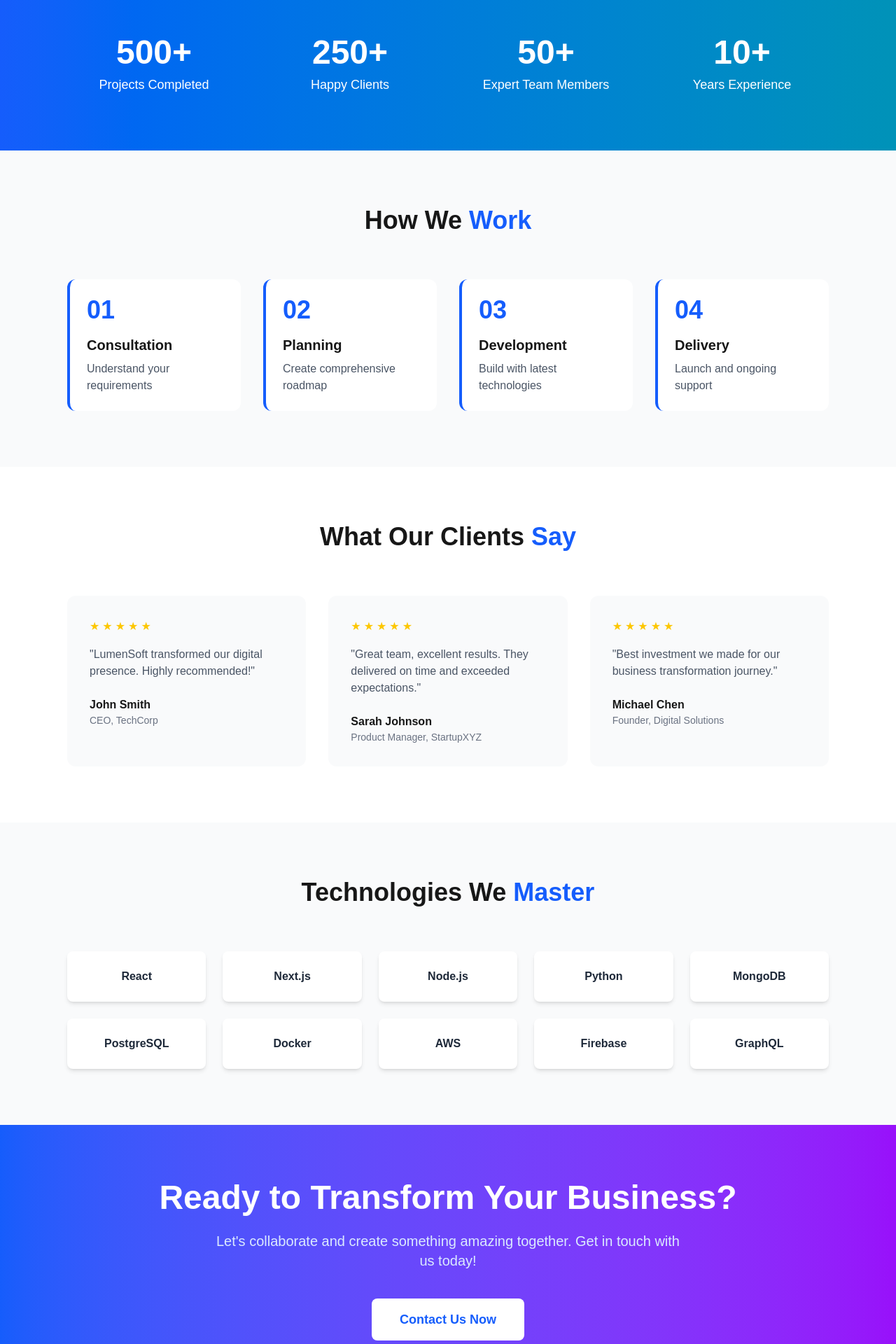
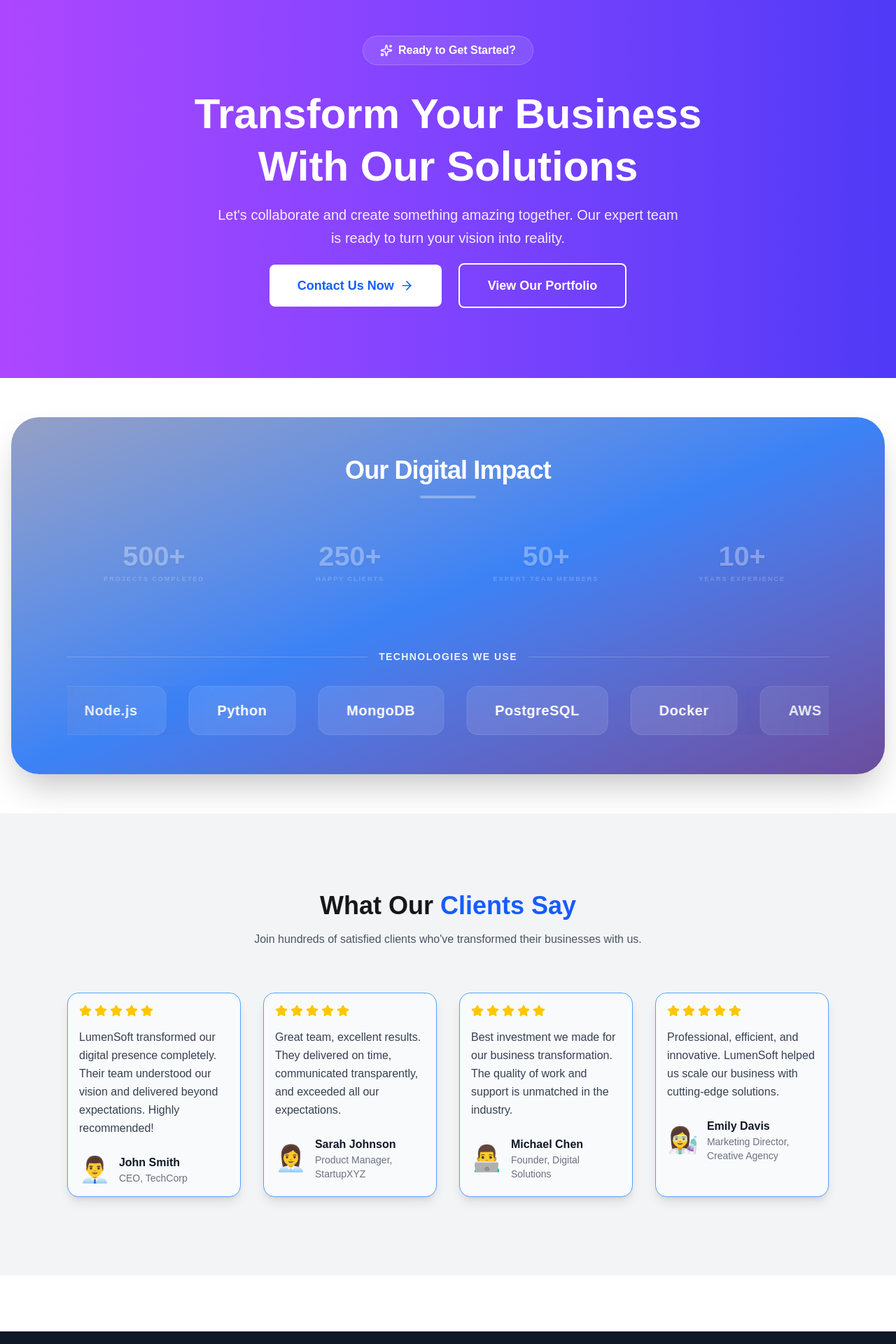
Before and after one commit to Tamanna-salma/Next-js-project-1, a Next.js app: page / in a window 1280 px wide. Shown: the part 2280-4200 px from the top of the page at 70% size. Built offline with nearby package versions, Linux system fonts and the light colour scheme.

Commit message:
testimonials section added

```diff
--- a/src/app/page.jsx
+++ b/src/app/page.jsx
@@ -2,184 +2,24 @@
 import Image from "next/image";
 import Banner from "@/components/Banner/Banner";
 import Category from "@/components/Category/Category";
-import { motion } from 'framer-motion';
-import { CheckCircle2, Users, Zap, Globe, TrendingUp, Award, Code } from 'lucide-react';
+import CTA from "@/components/CTA/CTA";
+import Features from "@/components/Features/Features";
+import Stats from "@/components/Stats/Stats";
+import Testimonials from "@/components/Testimonials/Testimonials";
 
 export default function Home() {
-  const features = [
-    { icon: <Zap className="w-8 h-8" />, title: "Lightning Fast", desc: "Optimized performance" },
-    { icon: <Globe className="w-8 h-8" />, title: "Global Reach", desc: "Worldwide support" },
-    { icon: <Award className="w-8 h-8" />, title: "Award Winning", desc: "Industry recognized" },
-    { icon: <Code className="w-8 h-8" />, title: "Clean Code", desc: "Best practices" }
-  ];
 
-  const testimonials = [
-    { name: "John Smith", role: "CEO, TechCorp", text: "LumenSoft transformed our digital presence. Highly recommended!" },
-    { name: "Sarah Johnson", role: "Product Manager, StartupXYZ", text: "Great team, excellent results. They delivered on time and exceeded expectations." },
-    { name: "Michael Chen", role: "Founder, Digital Solutions", text: "Best investment we made for our business transformation journey." }
-  ];
 
   return (
     <div>
       <Banner />
       <Category />
+      <Features></Features>
+      <CTA></CTA>
+      <Stats></Stats>
+      <Testimonials></Testimonials>
 
-      {/* Section 2: Features */}
-      <section className="py-20 bg-white dark:bg-[#0a0f1d]">
-        <div className="container mx-auto px-6 md:px-24">
-          <h2 className="text-4xl font-bold text-center mb-16 dark:text-white">
-            Why Choose <span className="text-blue-600">LumenSoft?</span>
-          </h2>
-          <div className="grid grid-cols-1 md:grid-cols-4 gap-8">
-            {features.map((feature, i) => (
-              <motion.div
-                key={i}
-                whileHover={{ y: -10 }}
-                className="p-8 bg-gray-50 dark:bg-slate-800 rounded-xl text-center"
-              >
-                <div className="flex justify-center mb-4 text-blue-600">{feature.icon}</div>
-                <h3 className="text-xl font-bold mb-2 dark:text-white">{feature.title}</h3>
-                <p className="text-gray-600 dark:text-gray-400">{feature.desc}</p>
-              </motion.div>
-            ))}
-          </div>
-        </div>
-      </section>
 
-      {/* Section 3: Stats */}
-      <section className="py-20 bg-gradient-to-r from-blue-600 to-cyan-600">
-        <div className="container mx-auto px-6 md:px-24">
-          <div className="grid grid-cols-1 md:grid-cols-4 gap-8 text-white">
-            <motion.div
-              initial={{ opacity: 0, y: 20 }}
-              whileInView={{ opacity: 1, y: 0 }}
-              className="text-center"
-            >
-              <h3 className="text-5xl font-bold">500+</h3>
-              <p className="text-lg mt-2">Projects Completed</p>
-            </motion.div>
-            <motion.div
-              initial={{ opacity: 0, y: 20 }}
-              whileInView={{ opacity: 1, y: 0 }}
-              transition={{ delay: 0.1 }}
-              className="text-center"
-            >
-              <h3 className="text-5xl font-bold">250+</h3>
-              <p className="text-lg mt-2">Happy Clients</p>
-            </motion.div>
-            <motion.div
-              initial={{ opacity: 0, y: 20 }}
-              whileInView={{ opacity: 1, y: 0 }}
-              transition={{ delay: 0.2 }}
-              className="text-center"
-            >
-              <h3 className="text-5xl font-bold">50+</h3>
-              <p className="text-lg mt-2">Expert Team Members</p>
-            </motion.div>
-            <motion.div
-              initial={{ opacity: 0, y: 20 }}
-              whileInView={{ opacity: 1, y: 0 }}
-              transition={{ delay: 0.3 }}
-              className="text-center"
-            >
-              <h3 className="text-5xl font-bold">10+</h3>
-              <p className="text-lg mt-2">Years Experience</p>
-            </motion.div>
-          </div>
-        </div>
-      </section>
-
-      {/* Section 4: How It Works */}
-      <section className="py-20 bg-gray-50 dark:bg-[#0a0f1d]">
-        <div className="container mx-auto px-6 md:px-24">
-          <h2 className="text-4xl font-bold text-center mb-16 dark:text-white">
-            How We <span className="text-blue-600">Work</span>
-          </h2>
-          <div className="grid grid-cols-1 md:grid-cols-4 gap-8">
-            {[
-              { step: "01", title: "Consultation", desc: "Understand your requirements" },
-              { step: "02", title: "Planning", desc: "Create comprehensive roadmap" },
-              { step: "03", title: "Development", desc: "Build with latest technologies" },
-              { step: "04", title: "Delivery", desc: "Launch and ongoing support" }
-            ].map((item, i) => (
-              <motion.div
-                key={i}
-                whileHover={{ scale: 1.05 }}
-                className="p-6 bg-white dark:bg-slate-800 rounded-xl border-l-4 border-blue-600"
-              >
-                <span className="text-4xl font-bold text-blue-600">{item.step}</span>
-                <h3 className="text-xl font-bold mt-4 dark:text-white">{item.title}</h3>
-                <p className="text-gray-600 dark:text-gray-400 mt-2">{item.desc}</p>
-              </motion.div>
-            ))}
-          </div>
-        </div>
-      </section>
-
-      {/* Section 5: Testimonials */}
-      <section className="py-20 bg-white dark:bg-[#0a0f1d]">
-        <div className="container mx-auto px-6 md:px-24">
-          <h2 className="text-4xl font-bold text-center mb-16 dark:text-white">
-            What Our Clients <span className="text-blue-600">Say</span>
-          </h2>
-          <div className="grid grid-cols-1 md:grid-cols-3 gap-8">
-            {testimonials.map((testimonial, i) => (
-              <motion.div
-                key={i}
-                whileHover={{ y: -5 }}
-                className="p-8 bg-gray-50 dark:bg-slate-800 rounded-xl"
-              >
-                <div className="flex gap-1 mb-4">
-                  {[...Array(5)].map((_, j) => (
-                    <span key={j} className="text-yellow-400">★</span>
-                  ))}
-                </div>
-                <p className="text-gray-600 dark:text-gray-300 mb-6">"{testimonial.text}"</p>
-                <h4 className="font-bold dark:text-white">{testimonial.name}</h4>
-                <p className="text-sm text-gray-500">{testimonial.role}</p>
-              </motion.div>
-            ))}
-          </div>
-        </div>
-      </section>
-
-      {/* Section 6: Technologies */}
-      <section className="py-20 bg-gray-50 dark:bg-[#0a0f1d]">
-        <div className="container mx-auto px-6 md:px-24">
-          <h2 className="text-4xl font-bold text-center mb-16 dark:text-white">
-            Technologies We <span className="text-blue-600">Master</span>
-          </h2>
-          <div className="grid grid-cols-2 md:grid-cols-5 gap-6 text-center">
-            {["React", "Next.js", "Node.js", "Python", "MongoDB", "PostgreSQL", "Docker", "AWS", "Firebase", "GraphQL"].map((tech, i) => (
-              <motion.div
-                key={i}
-                whileHover={{ scale: 1.1 }}
-                className="p-6 bg-white dark:bg-slate-800 rounded-lg font-bold text-gray-800 dark:text-white shadow-md"
-              >
-                {tech}
-              </motion.div>
-            ))}
-          </div>
-        </div>
-      </section>
-
-      {/* Section 7: CTA */}
-      <section className="py-20 bg-gradient-to-r from-blue-600 to-purple-600">
-        <div className="container mx-auto px-6 md:px-24 text-center">
-          <h2 className="text-4xl md:text-5xl font-bold text-white mb-6">
-            Ready to Transform Your Business?
-          </h2>
-          <p className="text-xl text-blue-100 mb-10 max-w-2xl mx-auto">
-            Let's collaborate and create something amazing together. Get in touch with us today!
-          </p>
-          <motion.button
-            whileHover={{ scale: 1.05 }}
-            className="px-10 py-4 bg-white text-blue-600 font-bold rounded-lg text-lg hover:shadow-xl transition-all"
-          >
-            Contact Us Now
-          </motion.button>
-        </div>
-      </section>
     </div>
   );
 }
--- a/src/components/CTA/CTA.jsx
+++ b/src/components/CTA/CTA.jsx
@@ -3,14 +3,16 @@ import React from 'react';
 import { motion } from 'framer-motion';
 import { ArrowRight, Sparkles } from 'lucide-react';
 
+
 const CTA = () => {
+
   return (
-    <section className="py-14 bg-gradient-to-r from-purple-600 to-indigo-600 relative overflow-hidden">
+    <section className="py-14 bg-gradient-to-r from-purple-500 to-indigo-600 relative overflow-hidden">
       {/* Background Elements */}
-      <div className="absolute top-0 right-0 w-96 h-96 bg-white/5 rounded-full blur-3xl -z-10" />
+      <div className="absolute top-0 right-0  bg-white/5 rounded-full blur-3xl -z-10" />
       <div className="absolute bottom-0 left-0 w-96 h-96 bg-white/5 rounded-full blur-3xl -z-10" />
 
-      <div className="max-w-7xl mx-auto px-6 md:px-24 p-14">
+      <div className="max-w-7xl mx-auto px-6 md:px-24 p-6">
 
         <motion.div
           initial={{ opacity: 0, y: 20 }}
@@ -30,17 +32,17 @@ const CTA = () => {
           </motion.div>
 
           {/* Main Heading */}
-          <h2 className="text-4xl md:text-5xl lg:text-6xl font-black text-white mb-6 leading-tight">
+          <h2 className="text-2xl md:text-4xl lg:text-6xl font-black text-white mb-4 leading-tight">
             Transform Your Business <br /> With Our Solutions
           </h2>
 
           {/* Description */}
-          <p className="text-lg md:text-xl text-white/90 max-w-2xl mx-auto mb-10 leading-relaxed">
+          <p className="text-lg md:text-xl text-white/90 max-w-2xl mx-auto mb-5 leading-relaxed">
             Let's collaborate and create something amazing together. Our expert team is ready to turn your vision into reality.
           </p>
 
           {/* CTA Buttons */}
-          <div className="flex flex-col md:flex-row gap-6 justify-center items-center mb-12">
+          <div className="flex flex-col md:flex-row gap-6 justify-center items-center mb-5">
             <motion.button
               whileHover={{ scale: 1.05 }}
               whileTap={{ scale: 0.95 }}
@@ -59,34 +61,6 @@ const CTA = () => {
             </motion.button>
           </div>
 
-          {/* Stats */}
-          <div className="grid grid-cols-3 gap-6 pt-8 border-t border-white/20">
-            <motion.div
-              initial={{ opacity: 0, y: 10 }}
-              whileInView={{ opacity: 1, y: 0 }}
-              transition={{ delay: 0 }}
-            >
-              <h4 className="text-3xl font-bold text-white">500+</h4>
-              <p className="text-white/80 text-sm mt-1">Projects Done</p>
-            </motion.div>
-            <motion.div
-              initial={{ opacity: 0, y: 10 }}
-              whileInView={{ opacity: 1, y: 0 }}
-              transition={{ delay: 0.1 }}
-            >
-              <h4 className="text-3xl font-bold text-white">250+</h4>
-              <p className="text-white/80 text-sm mt-1">Happy Clients</p>
-            </motion.div>
-            <motion.div
-              initial={{ opacity: 0, y: 10 }}
-              whileInView={{ opacity: 1, y: 0 }}
-              transition={{ delay: 0.2 }}
-            >
-              <h4 className="text-3xl font-bold text-white">10+</h4>
-              <p className="text-white/80 text-sm mt-1">Years Experience</p>
-            </motion.div>
-          </div>
-
         </motion.div>
       </div>
     </section>
--- a/src/components/Stats/Stats.jsx
+++ b/src/components/Stats/Stats.jsx
@@ -14,15 +14,15 @@ const Stats = () => {
   const technologies = ["React", "Next.js", "Node.js", "Python", "MongoDB", "PostgreSQL", "Docker", "AWS", "Firebase", "GraphQL", "Vue.js", "TypeScript"];
 
   return (
-    <section className="py-16 px-4">
+    <section className="py-14 px-4">
 
-      <div className="max-w-7xl mx-auto bg-gradient-to-br from-[#9da6c5] via-[#3b82f6] to-[#6b4d9e] text-white shadow-2xl rounded-[2.5rem] overflow-hidden">
+      <div className="max-w-7xl mx-auto bg-gradient-to-br from-[#959fc5] via-[#3b82f6] to-[#6b4d9e] text-white shadow-2xl rounded-[2.5rem] overflow-hidden">
 
         <div className="py-14 px-6 md:px-20">
 
           {/* Header */}
           <div className="text-center mb-12">
-            <h2 className="text-2xl md:text-4xl font-black tracking-tight">
+            <h2 className="text-xl md:text-4xl font-black tracking-tight">
               Our Digital Impact
             </h2>
             <div className="w-20 h-1 bg-white/30 mx-auto mt-4 rounded-full"></div>
--- a/src/components/Testimonials/Testimonials.jsx
+++ b/src/components/Testimonials/Testimonials.jsx
@@ -36,8 +36,8 @@ const Testimonials = () => {
   ];
 
   return (
-    <section className="py-14 bg-white dark:bg-[#0a0f1d]">
-      <div className="max-w-7xl mx-auto px-6 md:px-24 p-14">
+    <section className="py-14 bg-gray-100 dark:bg-[#0a0f1d]">
+      <div className="max-w-7xl mx-auto px-4 md:px-24 p-14">
 
         {/* Header */}
         <div className="text-center mb-16">
@@ -58,7 +58,7 @@ const Testimonials = () => {
               whileInView={{ opacity: 1, y: 0 }}
               transition={{ delay: i * 0.1 }}
               whileHover={{ y: -10 }}
-              className="p-8 bg-gray-50 dark:bg-slate-800 rounded-2xl border border-gray-200 dark:border-slate-700 shadow-lg hover:shadow-xl transition-all"
+              className="p-4 bg-gray-50 dark:bg-slate-800 rounded-2xl border border-blue-400 dark:border-slate-700 shadow-lg hover:shadow-xl transition-all"
             >
 
               {/* Stars */}
```
Also changed, not shown: src/components/Features/Features.jsx (+4 -4 lines).
